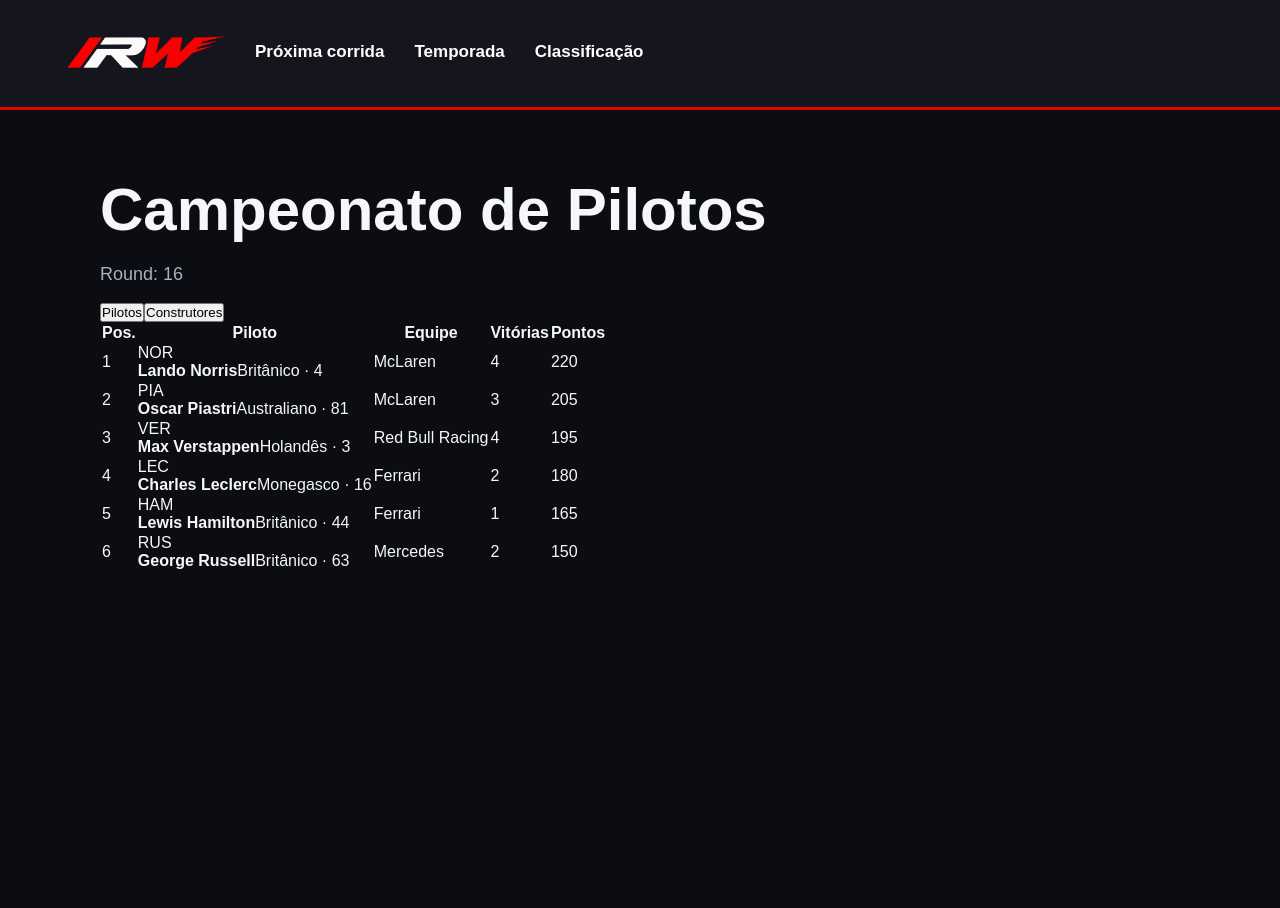
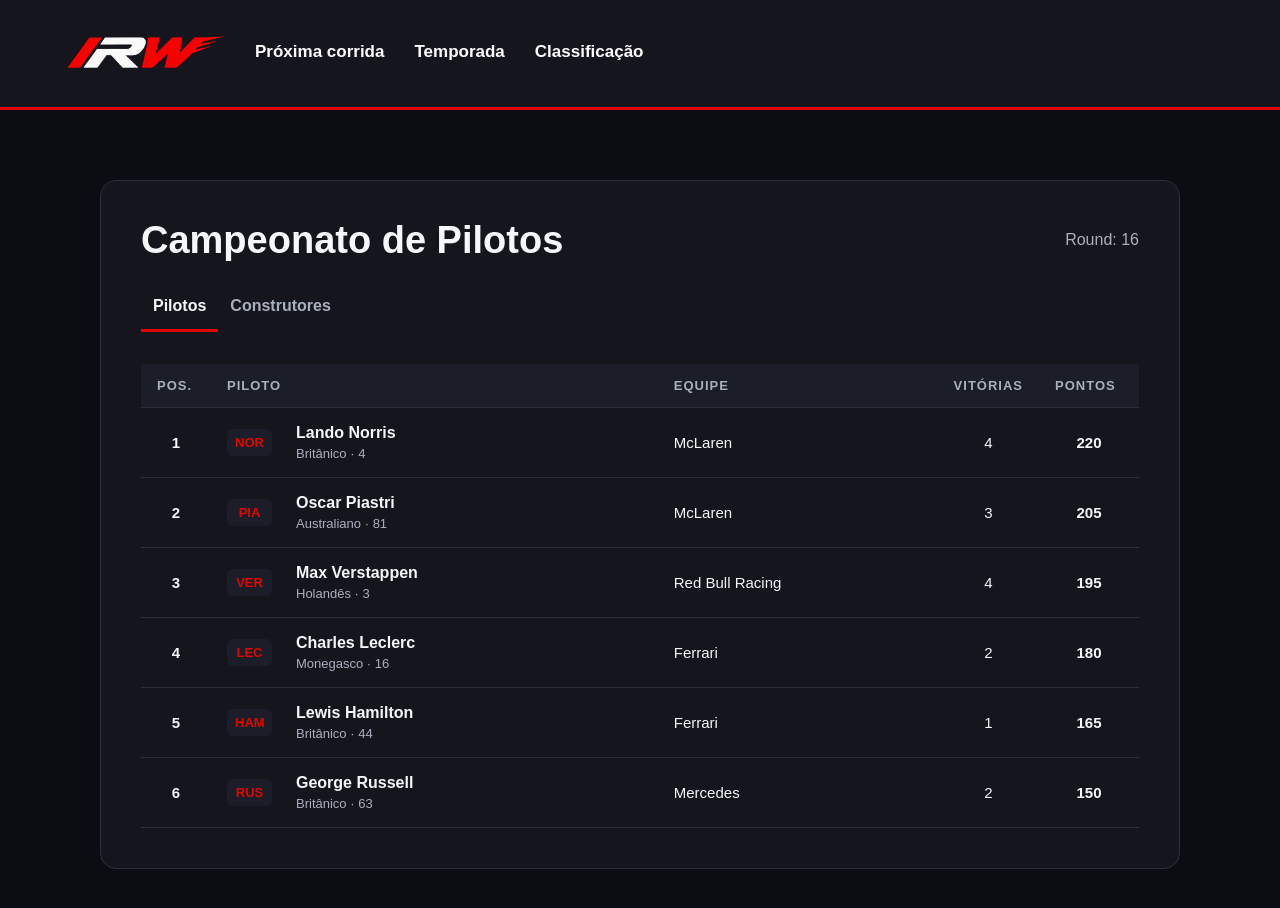
Before and after one commit to edu7k/its-race-weekend, a Next.js app in the folder its-race-weekend/: page /classificacao in a window 1280 px wide. Shown: the top 908 px of the page. Before the commit the page ends 800 px from the top, so only its background shows below. Built offline with nearby package versions, Linux system fonts and the light colour scheme.

Commit message:
refactor: rename ClassificationPage to StandingPage and update styles for standings components

```diff
--- a/its-race-weekend/app/classificacao/page.tsx
+++ b/its-race-weekend/app/classificacao/page.tsx
@@ -1,15 +1,18 @@
-import ClassificationCard from "../../components/standings/StandingCard";
+import StandingCard from "../../components/standings/StandingCard";
+import "../../styles/pages/standing.css";
 
 import { mockDriverStanding } from "../../lib/mockDriverStanding";
 import { mockConstructorStanding } from "../../lib/mockConstructorStanding";
 
-export default function ClassificationPage() {
+export default function StandingPage() {
   return (
-    <main>
-      <ClassificationCard
+    <main className="standing-page">
+
+      <StandingCard
         driverStanding={mockDriverStanding}
         constructorStanding={mockConstructorStanding}
       />
+
     </main>
   );
 }
--- a/its-race-weekend/components/standings/StandingCard.tsx
+++ b/its-race-weekend/components/standings/StandingCard.tsx
@@ -19,7 +19,7 @@
 
     return (
 
-        <section>
+        <section className="standing-card">
 
             <StandingCardHeader
             activeStanding={standingView}
--- a/its-race-weekend/components/standings/StandingCardHeader.tsx
+++ b/its-race-weekend/components/standings/StandingCardHeader.tsx
@@ -13,16 +13,21 @@
     const title= activeStanding === "driver" ? "Campeonato de Pilotos" : "Campeonato de Construtores";
 
     return(
-        <header>
-            <h1>{title}</h1>
-            <p>Round: {round}</p>
+        <header className="standing-card-header">
 
-            <div>
-                <button type="button" onClick={() => onStandingChange("driver")}>
+            <div className="standing-card-heading">
+                <h1 className="standing-card-title">{title}</h1>
+                <p className="standing-card-round">Round: {round}</p>
+            </div>
+
+            <div >
+                <button type="button" className={`standing-tab ${activeStanding === "driver" ? "active" : ""}`}
+                 onClick={() => onStandingChange("driver")}>
                     Pilotos
                 </button>
 
-                <button type="button" onClick={() => onStandingChange("constructor")}>
+                <button type="button" className={`standing-tab ${activeStanding === "constructor" ? "active" : ""}`}
+                 onClick={() => onStandingChange("constructor")}>
                     Construtores
                 </button>
             </div>
--- a/its-race-weekend/components/standings/StandingTable.tsx
+++ b/its-race-weekend/components/standings/StandingTable.tsx
@@ -15,11 +15,11 @@
   const showingDrivers = activeStanding === "driver";
 
   return (
-    <div>
-      <table>
+    <div className="standing-table-container">
+      <table className="standing-table">
         <thead>
           <tr>
-            <th>Pos.</th>
+            <th className="position-column">Pos.</th>
 
             <th>
               {showingDrivers ? "Piloto" : "Construtor"}
@@ -27,29 +27,29 @@
 
             {showingDrivers && <th>Equipe</th>}
 
-            <th>Vitórias</th>
-            <th>Pontos</th>
+            <th className="number-column">Vitórias</th>
+            <th className="number-column">Pontos</th>
           </tr>
         </thead>
 
         <tbody>
           {showingDrivers
             ? driverStanding.drivers.map((standingItem) => (
-                <tr key={standingItem.driver.id}>
-                  <td>{standingItem.position}</td>
+                <tr className="standing-row" key={standingItem.driver.id}>
+                  <td className="standing-position">{standingItem.position}</td>
 
                   <td>
-                    <div>
-                      <span>
+                    <div className="driver-info">
+                      <span className="driver-abbreviation">
                         {standingItem.driver.abbreviation}
                       </span>
 
-                      <div>
-                        <strong>
+                      <div className="driver-details">
+                        <strong className="driver-name">
                           {standingItem.driver.name}
                         </strong>
 
-                        <span>
+                        <span className="driver-meta">
                           {standingItem.driver.nationality} ·{" "}
                           {standingItem.driver.number}
                         </span>
@@ -57,17 +57,17 @@
                     </div>
                   </td>
 
-                  <td>{standingItem.constructor.name}</td>
-                  <td>{standingItem.wins}</td>
-                  <td>{standingItem.points}</td>
+                  <td className="standing-team">{standingItem.constructor.name}</td>
+                  <td className="standing-number">{standingItem.wins}</td>
+                  <td className="standing-number standing-points">{standingItem.points}</td>
                 </tr>
               ))
             : constructorStanding.constructors.map((standingItem) => (
-                <tr key={standingItem.constructor.id}>
-                  <td>{standingItem.position}</td>
-                  <td>{standingItem.constructor.name}</td>
-                  <td>{standingItem.wins}</td>
-                  <td>{standingItem.points}</td>
+                <tr className="standing-row" key={standingItem.constructor.id}>
+                  <td className="standing-position">{standingItem.position}</td>
+                  <td className="standing-name">{standingItem.constructor.name}</td>
+                  <td className="standing-number">{standingItem.wins}</td>
+                  <td className="standing-number standing-points">{standingItem.points}</td>
                 </tr>
               ))}
         </tbody>
--- /dev/null
+++ b/its-race-weekend/styles/pages/standing.css
@@ -0,0 +1,219 @@
+/*=========== PÁGINA DE CLASSIFICAÇÃO ============*/
+
+.classification-page {
+    width: 100%;
+    max-width: none;
+    margin: 0;
+    padding: 40px 20px;
+}
+
+
+/*=========== CARD PRINCIPAL ============*/
+
+.standing-card {
+    width: 100%;
+    max-width: 1200px;
+    margin: 0 auto;
+    padding: 24px;
+
+    background-color: #15151e;
+    border: 1px solid #2a2f3a;
+    border-radius: 16px;
+}
+
+
+/*=========== HEADER DO CARD ============*/
+
+.standing-card-header {
+    margin-bottom: 32px;
+}
+
+.standing-card-heading {
+    display: flex;
+    flex-direction: column;
+    gap: 12px;
+
+    margin-bottom: 24px;
+}
+
+.standing-card-title {
+    margin: 0;
+
+    font-size: 30px;
+}
+
+.standing-card-round {
+    margin: 0;
+
+    color: #a9b0bd;
+    font-size: 16px;
+}
+
+/*=========== ABAS DA CLASSIFICAÇÃO ============*/
+
+.standing-tabs {
+    display: flex;
+
+    border-bottom: 1px solid #2a2f3a;
+}
+
+.standing-tab {
+    flex: 1;
+
+    padding: 14px 12px;
+
+    background-color: transparent;
+    border: none;
+    border-bottom: 3px solid transparent;
+
+    color: #a9b0bd;
+    font-size: 16px;
+    font-weight: 700;
+}
+
+.standing-tab.active {
+    color: #f5f7fa;
+    border-bottom-color: #e10600;
+}
+
+/*=========== TABELA DA CLASSIFICAÇÃO ============*/
+
+.standing-table-container {
+    width: 100%;
+
+    overflow-x: auto;
+}
+
+.standing-table {
+    width: 100%;
+    min-width: 680px;
+
+    background-color: #15151e;
+    border-collapse: collapse;
+}
+
+.standing-table th {
+    padding: 14px 16px;
+
+    background-color: #1b1e28;
+    border-bottom: 1px solid #2a2f3a;
+
+    color: #a9b0bd;
+    font-size: 13px;
+    font-weight: 700;
+    letter-spacing: 1px;
+    text-align: left;
+    text-transform: uppercase;
+}
+
+.standing-table td {
+    padding: 16px;
+
+    border-bottom: 1px solid #2a2f3a;
+
+    color: #f5f7fa;
+    font-size: 15px;
+    vertical-align: middle;
+}
+
+.position-column {
+    width: 70px;
+    text-align: center;
+}
+
+.number-column {
+    width: 100px;
+    text-align: center;
+}
+
+
+/*=========== DADOS DA CLASSIFICAÇÃO ============*/
+
+.standing-row {
+    background-color: #15151e;
+}
+
+.standing-position {
+    color: #e10600;
+    font-size: 18px;
+    font-weight: 700;
+    text-align: center;
+}
+
+.driver-info {
+    display: flex;
+    align-items: center;
+    gap: 14px;
+}
+
+.driver-abbreviation {
+    padding: 6px 8px;
+    width: 45px;
+    margin-right: 10px;
+
+    background-color: #1b1e28;
+    border-radius: 6px;
+
+    color: #e10600;
+    font-size: 13px;
+    font-weight: 700;
+    text-align: center;
+}
+
+.driver-details {
+    display: flex;
+    flex-direction: column;
+    gap: 4px;
+}
+
+.driver-name {
+    color: #f5f7fa;
+    font-size: 16px;
+}
+
+.driver-meta {
+    color: #a9b0bd;
+    font-size: 13px;
+}
+
+.standing-team {
+    color: #a9b0bd;
+}
+
+.standing-number {
+    text-align: center;
+}
+
+.standing-points {
+    color: #f5f7fa;
+    font-size: 17px;
+    font-weight: 700;
+}
+
+.constructor-name {
+    font-size: 16px;
+    font-weight: 700;
+}
+
+
+/*=========== TABLET E DESKTOP ============*/
+
+@media (min-width: 768px) {
+    .classification-page {
+        padding: 70px 60px;
+    }
+
+    .standing-card {
+        padding: 40px;
+    }
+
+    .standing-card-heading {
+        flex-direction: row;
+        justify-content: space-between;
+        align-items: center;
+    }
+
+    .standing-card-title {
+        font-size: 38px;
+    }
+}
```
Also changed, not shown: its-race-weekend/styles/pages/classificacao.css (deleted, +0 -69 lines).
